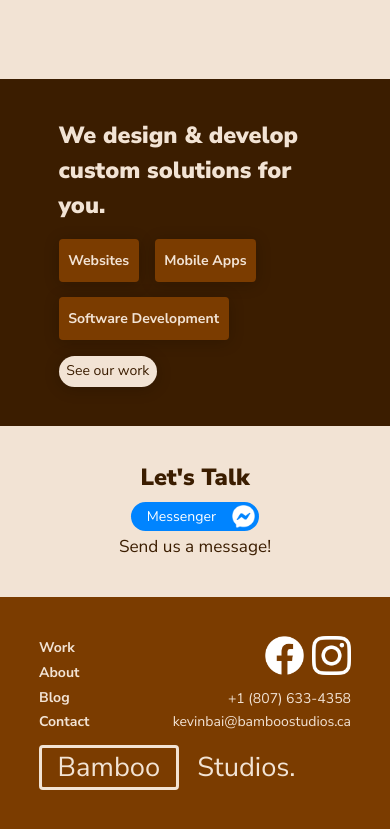
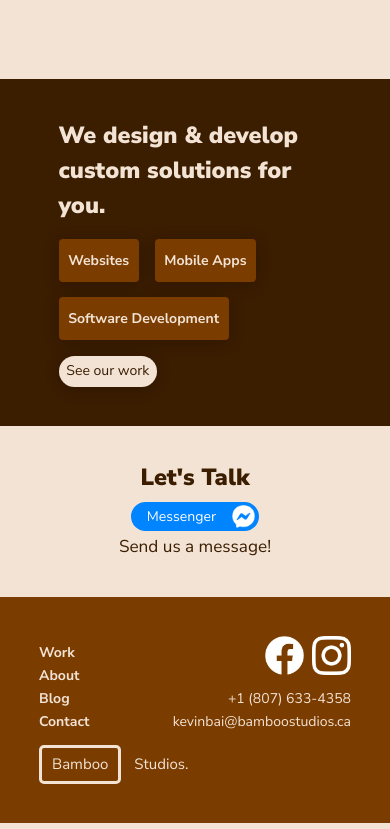
Before and after one commit to kevinbai0/Bamboo-Studios, a Gatsby site: page / in a window 390 px wide. Shown: the part 765-1594 px from the top of the page. Built offline with nearby package versions, Linux system fonts and the light colour scheme; Gatsby itself is replaced by a stand-in of ours.

Commit message:
Landing Page finished and responsive

```diff
--- a/src/components/custom/logo-title-fixed.js
+++ b/src/components/custom/logo-title-fixed.js
@@ -7,8 +7,8 @@ const Container = styled.div`
 `;
 
 const TextElement = styled.span`
-    padding: 20px 40px;
-    font-size: 30px;
+    padding: ${props => props.percent ? (props.percent * 10) + "px " + (props.percent * 20) + "px" : "10px 20px" };
+    font-size: ${props => props.percent ? props.percent * 30 : 30}px;
     color: ${props => props.isLight ? theme.colors.lightColor : theme.colors.darkColor};
     border: 3px solid transparent;
 `;
@@ -18,11 +18,11 @@ const BorderedElement = styled(TextElement)`
     border-radius: 5px;
 `;
 
-export default function LogoTitleFixed({isLight, custom}) {
+export default function LogoTitleFixed({isLight, custom, percent}) {
     return (
         <Container className={"logo-title"} custom={custom}>
-            <BorderedElement isLight={isLight}>Bamboo</BorderedElement>
-            <TextElement isLight={isLight}>Studios.</TextElement>
+            <BorderedElement isLight={isLight} percent={percent}>Bamboo</BorderedElement>
+            <TextElement isLight={isLight} percent={percent}>Studios.</TextElement>
         </Container>
     );
 }
--- a/src/components/footer.js
+++ b/src/components/footer.js
@@ -1,9 +1,9 @@
-import React from "react";
+import React, { useEffect, useState } from "react";
 import styled from "styled-components";
 import * as theme from "../utils/theme";
-import LogoTitle from "./custom/logo-title";
 import Img from "gatsby-image";
 import { useStaticQuery, graphql } from "gatsby";
+import LogoTitleFixed from "./custom/logo-title-fixed";
 const mobileWidth = 750;
 
 const Container = styled.footer`
@@ -11,12 +11,14 @@ const Container = styled.footer`
     display: grid;
     grid-template-rows: auto auto auto;
     grid-template-columns: auto auto;
+    align-items: end;
     padding: 10vw;
     grid-gap: 3vw;
 
     @media only screen and (min-width: ${mobileWidth}px) {
         grid-template-rows: auto auto;
-        padding: 5vw;
+        padding: 3vw;
+        grid-gap: 2vw;
     }
 `;
 
@@ -26,8 +28,10 @@ const LinksContainer = styled.div`
     flex-direction: column;
     justify-content: space-between;
     @media only screen and (min-width: ${mobileWidth}px) {
+        align-self: center;
         grid-row: 1/2;
         flex-direction: row;
+        justify-content: flex-start;
     }
 `;
 
@@ -51,6 +55,9 @@ const ContactContainer = styled.div`
 const CustomLink = styled(theme.StyledLink)`
     color: ${theme.colors.lightColor};
     font-weight: 700;
+    @media only screen and (min-width: ${mobileWidth}px) {
+        margin: 0 3vw 0 0;
+    }
 `;
 
 const Icon = styled(Img)`
@@ -62,10 +69,17 @@ const Icon = styled(Img)`
         width: 5vw;
         height: 5vw;
     }
+    @media only screen and (min-width: 1200px) {
+        width: 3vw;
+        height: 3vw;
+    }
 `;
 
 const ContactLink = styled(theme.StyledExternalLink)`
     color: ${theme.colors.lightColor};
+    @media only screen and (min-width: ${mobileWidth}px) {
+        margin: 0 0 0.5vw 0;
+    }
 `;
 
 export default function Footer() {
@@ -87,6 +101,18 @@ export default function Footer() {
             }
         }
     `);
+
+    const [ usingMobileFooter, setUsingMobileFooter ] = useState(true);
+
+    const resizeListener = () => {
+        if (window.innerWidth >= mobileWidth && usingMobileFooter) setUsingMobileFooter(false);
+        else if (window.innerWidth < mobileWidth && !usingMobileFooter) setUsingMobileFooter(true);
+    }
+
+    useEffect(() => {
+        window.addEventListener("resize", resizeListener);
+        return () => window.removeEventListener("resize", resizeListener);
+    })
     return (
         <Container>
             <LinksContainer>
@@ -103,13 +129,13 @@ export default function Footer() {
                 <theme.ResponsiveText as={ContactLink} href={"tel:+18076334358"}>+1 (807) 633-4358</theme.ResponsiveText>
                 <theme.ResponsiveText as={ContactLink} href="mailto:kevinbai@bamboostudios.ca">kevinbai@bamboostudios.ca</theme.ResponsiveText>
             </ContactContainer>
-            <LogoTitle isLight={true} custom={`
+            <LogoTitleFixed isLight={true} custom={`
                 grid-column: 1/3;
                 @media only screen and (min-width: ${mobileWidth}px) {
                     grid-column: 1/2;
                     grid-row: 2/3;
                 }
-            `}/>
+            `} percent={usingMobileFooter ? 0.5 : 1}/>
         </Container>
     );
 }
```
Lines whose indentation alone changed are shown as unchanged.
